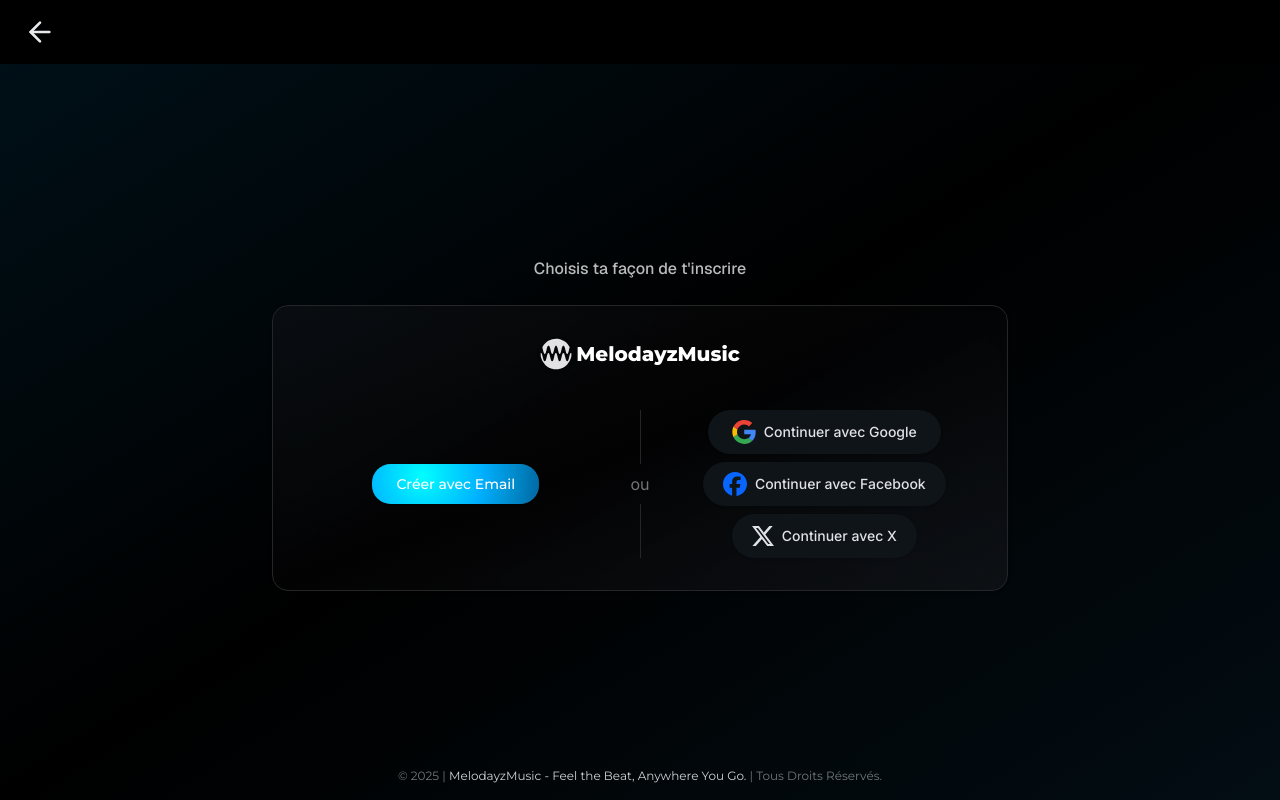
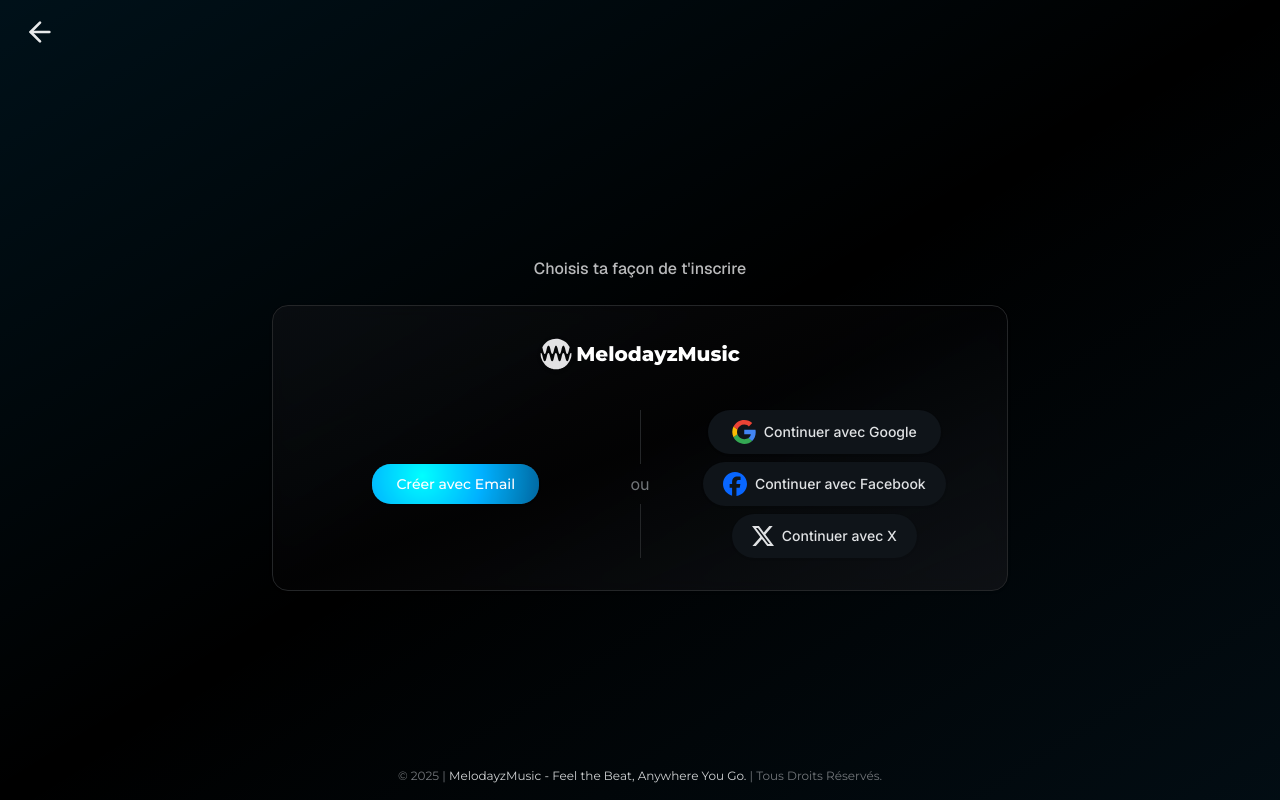
Before and after one commit to bossnare/melodayzmusic, a Next.js app in the folder apps/client/: page /auth/register in a window 1280 px wide. Built offline with nearby package versions, Linux system fonts and the light colour scheme; grey boxes are pictures that could not be loaded.

Commit message:
client:ux: skip bg on header switch on darkmode md and more

```diff
--- a/apps/client/src/components/auth/AuthHeaderSwitch.tsx
+++ b/apps/client/src/components/auth/AuthHeaderSwitch.tsx
@@ -28,7 +28,7 @@ const AuthHeaderSwitch = ({
   return (
     <nav
       className={cn(
-        'flex items-center justify-between w-full gap-12 lg:gap-0 py-[6px] lg:py-2 bg-background px-2 md:px-5 lg:px-4'
+        'flex items-center justify-between w-full gap-12 lg:gap-0 py-[6px] lg:py-2 bg-background dark:md:bg-transparent px-2 md:px-5 lg:px-4'
       )}
     >
       {type === 'login' && (
```
